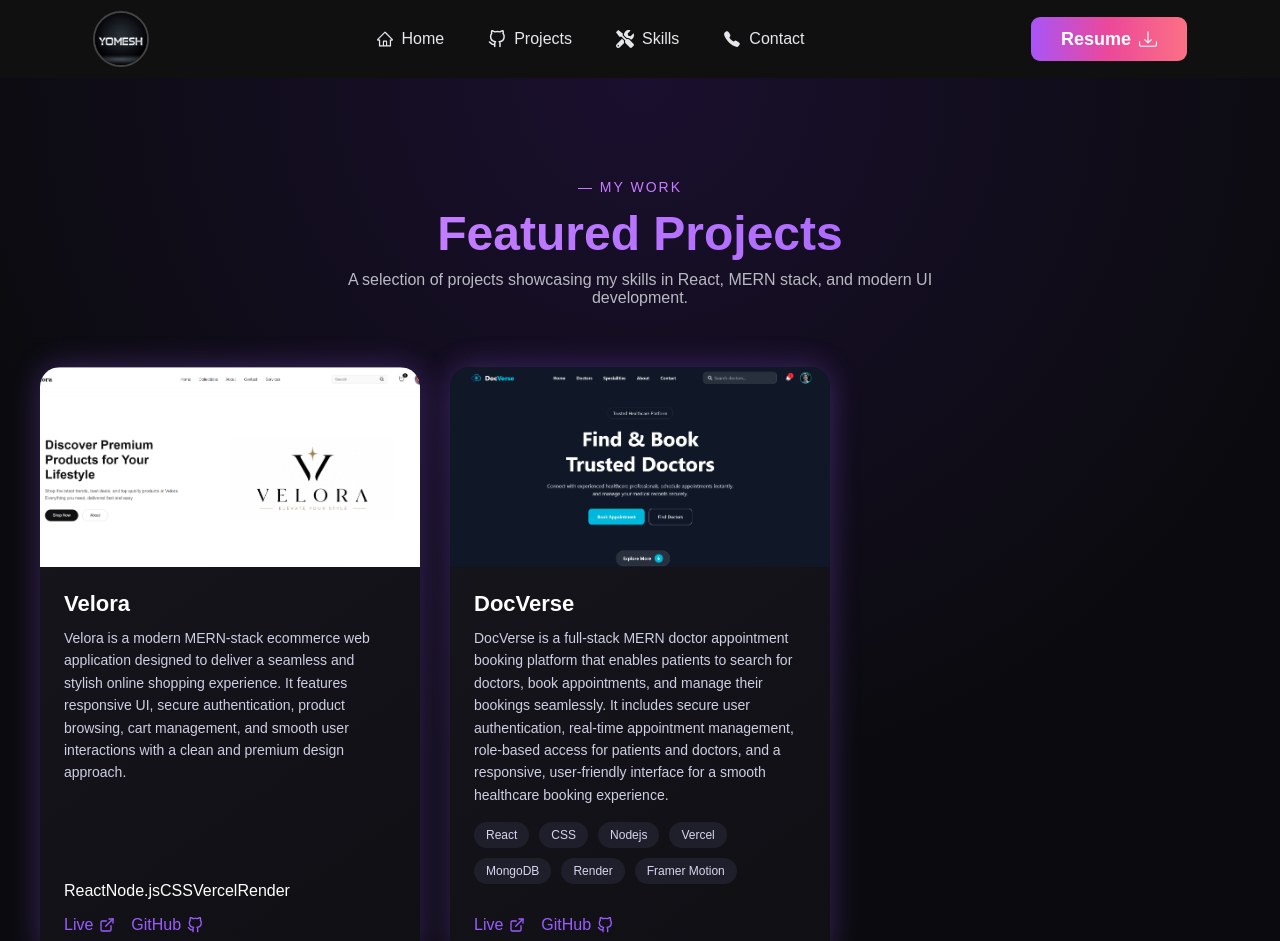
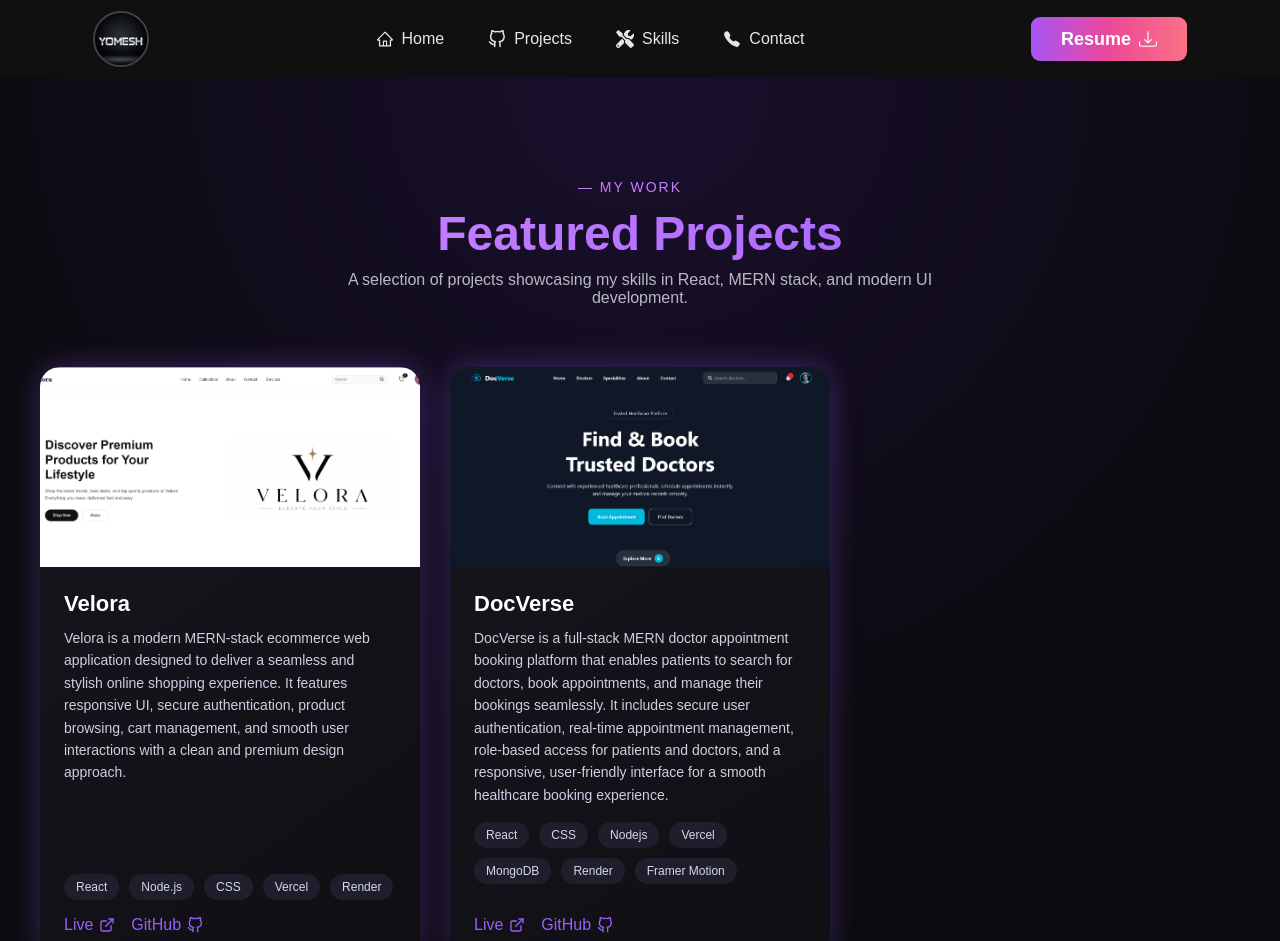
Before and after one commit to Yomesh15/New_Portfolio, a React (Vite) app in the folder Frontend/portfolio_yomesh/: page /projects in a window 1280 px wide. Shown: the top 941 px of the page. Built offline with nearby package versions, Linux system fonts and the light colour scheme.

Commit message:
Portfolio

```diff
--- a/Frontend/portfolio_yomesh/src/Components/Projects.jsx
+++ b/Frontend/portfolio_yomesh/src/Components/Projects.jsx
@@ -35,7 +35,7 @@ const Projects = () => {
               </div>
 
               <div className="project-footer">
-                <div className="project-tech1">
+                <div className="project-tech">
                   <span>React</span>
                   <span>Node.js</span>
                   <span>CSS</span>
```
